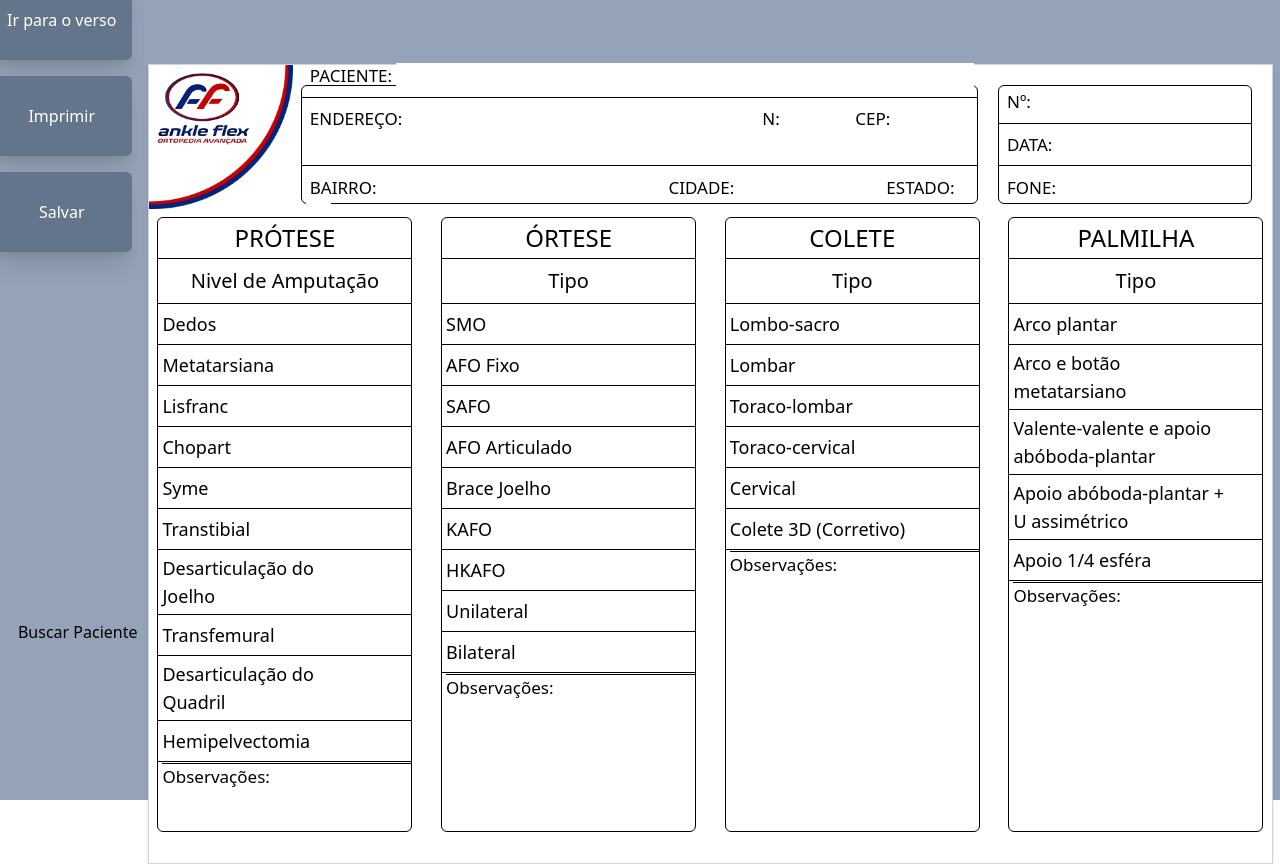
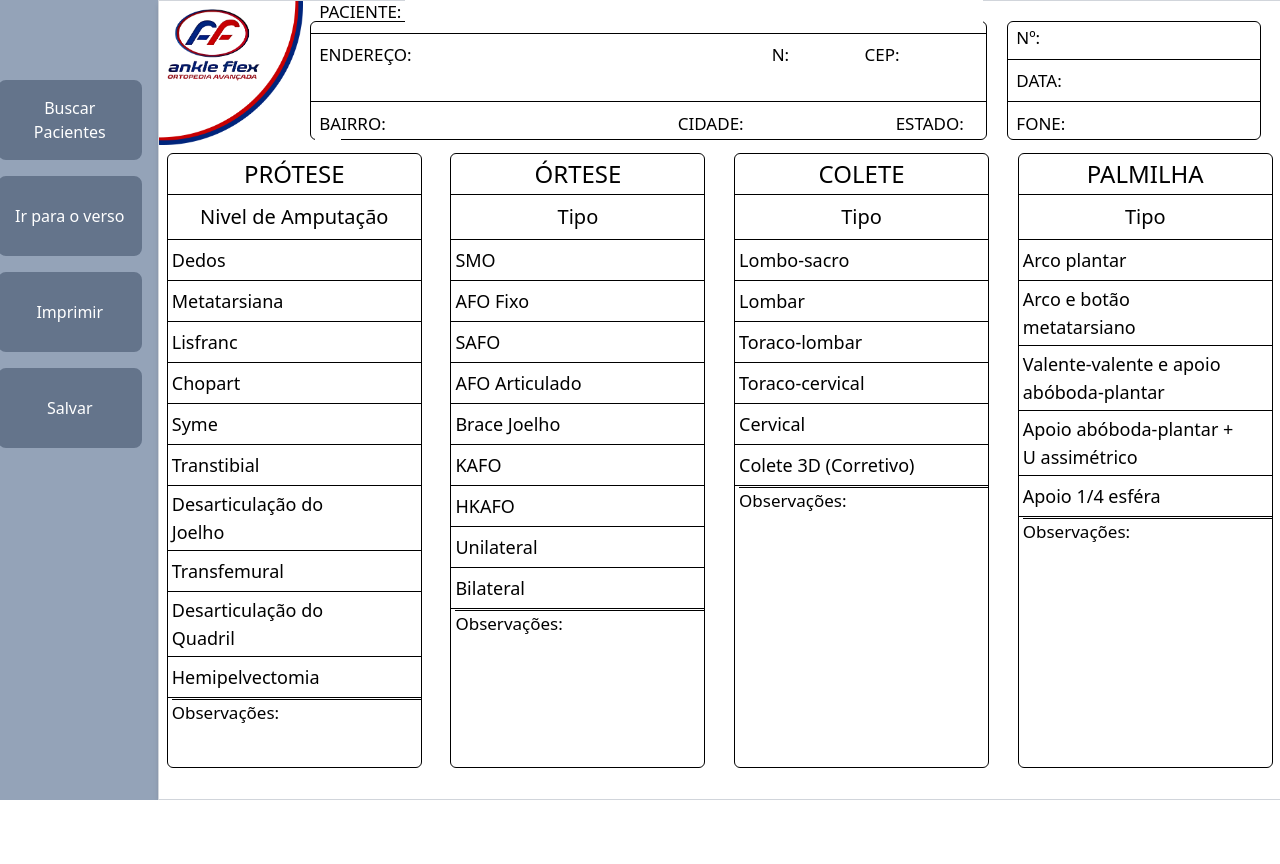
Before and after one commit to Luizxdas/ankle-flex-ficha, a React (Vite) app in the folder formulario/: page / in a window 1280 px wide. After the commit the page ends 800 px from the top, so only its background shows below. Built offline with nearby package versions, Linux system fonts and the light colour scheme.

Commit message:
Cria e adiciona componente Botao e cria página para buscar pacientes

```diff
--- a/formulario/src/App.jsx
+++ b/formulario/src/App.jsx
@@ -1,12 +1,14 @@
 import { Routes, Route } from "react-router-dom";
 import Frente from "./Componentes/Frente/Frente";
 import Verso from "./Componentes/Verso/Verso";
+import Pacientes from "./Componentes/Pacientes/Pacientes";
 
 function App() {
   return (
     <Routes>
       <Route path="/" element={<Frente />} />
       <Route path="/verso" element={<Verso />} />
+      <Route path="/pacientes" element={<Pacientes />} />
     </Routes>
   );
 }
--- /dev/null
+++ b/formulario/src/Componentes/Compartilhados/Botao.jsx
@@ -0,0 +1,12 @@
+function Botao({ onClick, conteudo }) {
+  return (
+    <button
+      onClick={onClick}
+      className="text-white w-[9rem] h-[5rem] hover:scale-105 transition-transform duration-200 bg-slate-500 hover:bg-slate-600 font-medium rounded-lg text-md px-4 py-2"
+    >
+      {conteudo}
+    </button>
+  );
+}
+
+export default Botao;
--- a/formulario/src/Componentes/Frente/Frente.jsx
+++ b/formulario/src/Componentes/Frente/Frente.jsx
@@ -6,6 +6,7 @@ import Colete from "./Colete";
 import Ortese from "./Ortese";
 import Palmilha from "./Palmilha";
 import Protese from "./Protese";
+import Botao from "../Compartilhados/Botao";
 
 function Frente() {
   const pacienteRef = useRef(null);
@@ -14,38 +15,34 @@ function Frente() {
   const { db, pagina } = useFrenteForm(pacienteRef, location.pathname);
 
   return (
-    <div className="h-screen w-screen bg-slate-400 flex justify-center flex-row">
+    <div className="h-screen w-screen bg-slate-400 flex justify-center items-center flex-row">
       {/*  BOTÕES */}
-      <div className="print:hidden flex flex-col justify-center mt-44 space-y-4">
-        <Link to={"/verso"}>
-          <button className="relative flex justify-center items-center p-4 text-center right-[1em] bottom-[22em] rounded-md bg-slate-500 shadow-xl w-35 h-20 text-white">
-            Ir para o verso
-          </button>
-        </Link>
-        <button
-          onClick={pagina.imprimir}
-          className="relative flex justify-center items-center p-4 text-center right-[1em] bottom-[22em] rounded-md bg-slate-500 shadow-xl w-35 h-20 text-white"
-        >
-          Imprimir
-        </button>
-        <button
-          onClick={() => db.salvarPaciente(pacienteRef.current.value, formRef)}
-          className="relative flex justify-center items-center p-4 text-center right-[1em] bottom-[22em] rounded-md bg-slate-500 shadow-xl w-35 h-20 text-white"
-        >
-          Salvar
-        </button>
-        <button
-          onClick={() =>
-            db.buscarPaciente(pacienteRef.current.value, formRef, "frente")
-          }
-        >
-          Buscar Paciente
-        </button>
+      <div className="mt-20 mr-4 space-y-4 self-start print:hidden">
+        <div>
+          <Link to={"/pacientes"}>
+            <Botao conteudo={"Buscar Pacientes"} />
+          </Link>
+        </div>
+        <div>
+          <Link to={"/verso"}>
+            <Botao conteudo={"Ir para o verso"} />
+          </Link>
+        </div>
+        <div>
+          <Botao conteudo={"Imprimir"} onClick={pagina.imprimir} />
+        </div>
+        <div>
+          <Botao
+            conteudo={"Salvar"}
+            onClick={() =>
+              db.salvarPaciente(pacienteRef.current.value, formRef)
+            }
+          />
+        </div>
       </div>
 
       {/*  FORMULÁRIO */}
       <div>
-        <div className="print:hidden mt-16"></div>
         <div className="bg-white shadow-md border border-gray-300 h-[50em]">
           <div className="w-[297mm] h-[210mm] flex justify-center">
             <form id="patient-form" ref={formRef} action="">
--- /dev/null
+++ b/formulario/src/Componentes/Pacientes/Pacientes.jsx
@@ -0,0 +1,27 @@
+import { Link } from "react-router-dom";
+import Pesquisa from "./Pesquisa";
+
+function Pacientes() {
+  return (
+    <div className="h-screen w-screen bg-slate-400 flex justify-center items-center flex-row">
+      <div className="flex flex-col justify-center space-y-4">
+        <Link to={"/verso"}>
+          <button className="relative flex justify-center items-center p-4 text-center right-[1em] bottom-[22em] rounded-md bg-slate-500 shadow-xl w-35 h-20 text-white">
+            Ir para o verso
+          </button>
+        </Link>
+        <Link to={"/"}>
+          <button className="relative flex justify-center items-center p-4 text-center right-[1em] bottom-[22em] rounded-md bg-slate-500 shadow-xl w-35 h-20 text-white">
+            Ir para a frente
+          </button>
+        </Link>
+      </div>
+
+      <div className="bg-white shadow-md border border-gray-300 h-[50em] w-[70em]">
+        <Pesquisa />
+      </div>
+    </div>
+  );
+}
+
+export default Pacientes;
--- /dev/null
+++ b/formulario/src/Componentes/Pacientes/Pesquisa.jsx
@@ -0,0 +1,43 @@
+import Botao from "../Compartilhados/Botao";
+
+function Pesquisa() {
+  return (
+    <form className="max-w-md mx-auto">
+      <label
+        htmlFor="barra-pesquisa"
+        className="mb-2 text-sm font-medium text-gray-900 sr-only"
+      >
+        Search
+      </label>
+      <div className="relative">
+        <div className="absolute inset-y-0 start-0 flex items-center ps-3 pointer-events-none">
+          <svg
+            className="w-4 h-4 text-gray-500"
+            aria-hidden="true"
+            xmlns="http://www.w3.org/2000/svg"
+            fill="none"
+            viewBox="0 0 20 20"
+          >
+            <path
+              stroke="currentColor"
+              strokeLinecap="round"
+              strokeLinejoin="round"
+              strokeWidth="2"
+              d="m19 19-4-4m0-7A7 7 0 1 1 1 8a7 7 0 0 1 14 0Z"
+            />
+          </svg>
+        </div>
+        <input
+          type="search"
+          id="barra-pesquisa"
+          className="block w-full p-4 ps-10 text-sm text-gray-900 border border-gray-300 rounded-lg bg-gray-50 focus:ring-blue-500 focus:border-blue-500"
+          placeholder="Nome do paciente ou número da ficha..."
+          required
+        />
+        <Botao conteudo={"Buscar"} />
+      </div>
+    </form>
+  );
+}
+
+export default Pesquisa;
```
